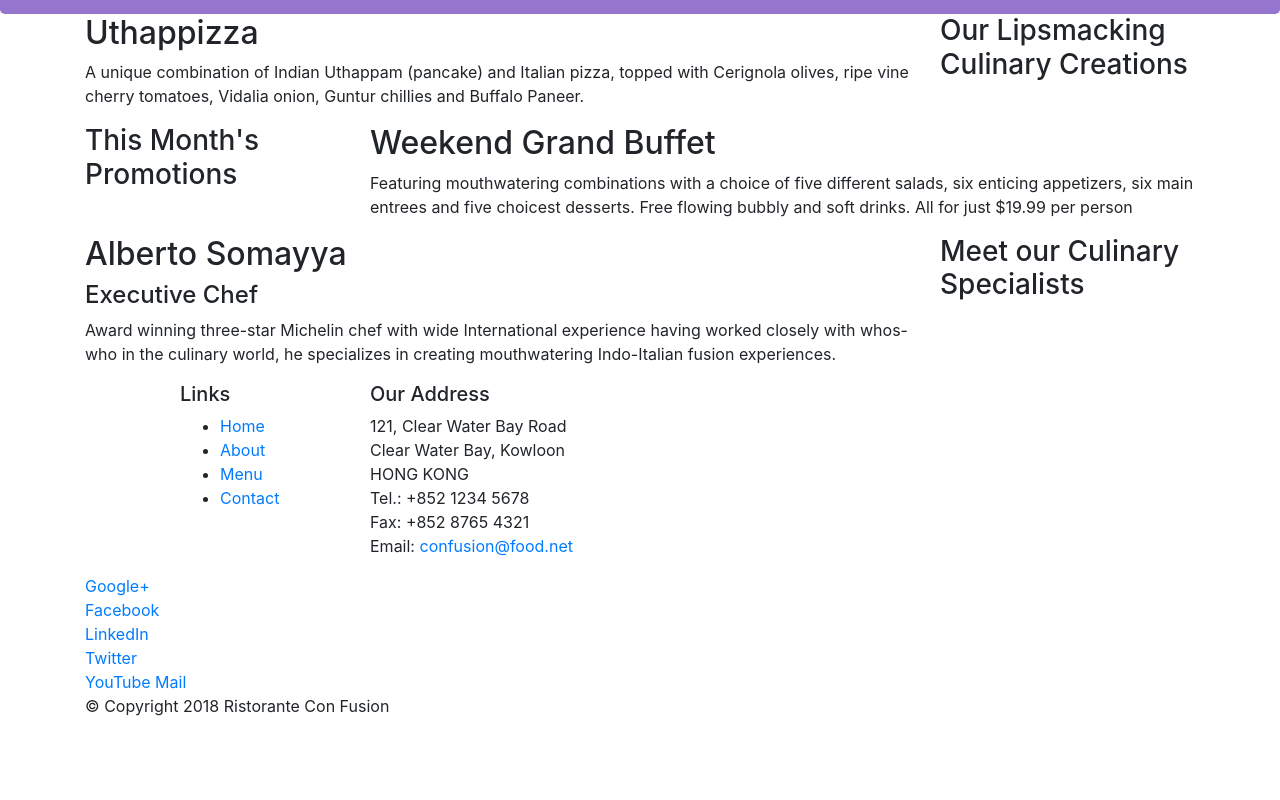
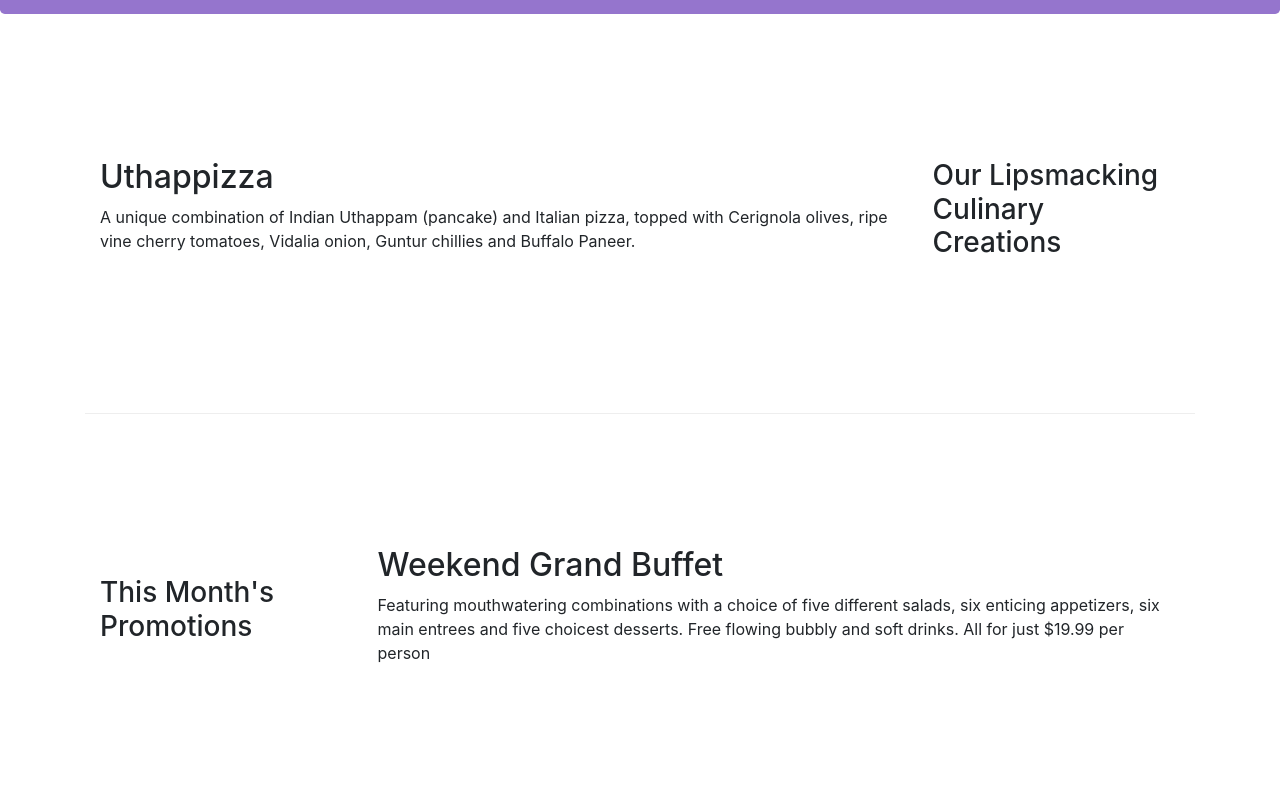
Before and after one commit to grearte/conFusion, a website: page index.html in a window 1280 px wide. Shown: the part 320-1120 px from the top of the page. Before the commit the page ends 1054 px from the top, so only its background shows below. Drawn offline with nearby package versions, Linux system fonts and the light colour scheme.

Commit message:
Bootstrap Grip part II

```diff
--- a/index.html
+++ b/index.html
@@ -16,7 +16,7 @@
 
     <header class="jumbotron">
         <div class="container">
-            <div class="row">
+            <div class="row row-header">
                 <div class="col-12 col-sm-6">
                     <h1>Ristorante con Fusion</h1>
                     <p>We take inspiration from the World's best cuisines, and create a unique fusion experience. Our lipsmacking creations will tickle your culinary senses!</p>
@@ -29,7 +29,9 @@
     </header>
 
     <div class="container">
-        <div class="row">
+
+        <!-- FIRST ROW -->
+        <div class="row row-content align-items-center">
             <div class="col-12 col-sm-4 order-sm-last col-md-3">
                 <h3>Our Lipsmacking Culinary Creations</h3>
             </div>
@@ -39,8 +41,8 @@
             </div>
         </div>
 
-
-        <div class="row">
+        <!-- SECOND ROW -->
+        <div class="row row-content align-items-center">
             <div class="col-12 col-sm-4 col-md-3">
                 <h3>This Month's Promotions</h3>
             </div>
@@ -50,7 +52,8 @@
             </div>
         </div>
 
-        <div class="row">
+        <!-- THIRD ROW -->
+        <div class="row row-content align-items-center">
             <div class="col-12 col-sm-4 order-sm-last col-md-3">
                 <h3>Meet our Culinary Specialists</h3>
             </div>
@@ -62,12 +65,12 @@
         </div>
     </div>
 
-    <footer>
+    <footer class="footer">
         <div class="container">
             <div class="row">
                 <div class="col-4 offset-1 col-sm-2">
                     <h5>Links</h5>
-                    <ul>
+                    <ul class="list-unstyled">
                         <li><a href="#">Home</a></li>
                         <li><a href="#">About</a></li>
                         <li><a href="#">Menu</a></li>
@@ -85,8 +88,8 @@
 		              Email: <a href="mailto:confusion@food.net">confusion@food.net</a>
 		           </address>
                 </div>
-                <div>
-                    <div class="col-12 col-sm-4">
+                <div class="col-12 col-sm-4 align-self-center">
+                    <div class="text-center">
                         <a href="http://google.com/+">Google+</a>
                         <a href="http://www.facebook.com/profile.php?id=">Facebook</a>
                         <a href="http://www.linkedin.com/in/">LinkedIn</a>
@@ -96,7 +99,7 @@
                     </div>
                 </div>
            </div>
-           <div class="row">
+           <div class="row justify-content-center">
                 <div class="col-auto">
                     <p>© Copyright 2018 Ristorante Con Fusion</p>
                 </div>
```
